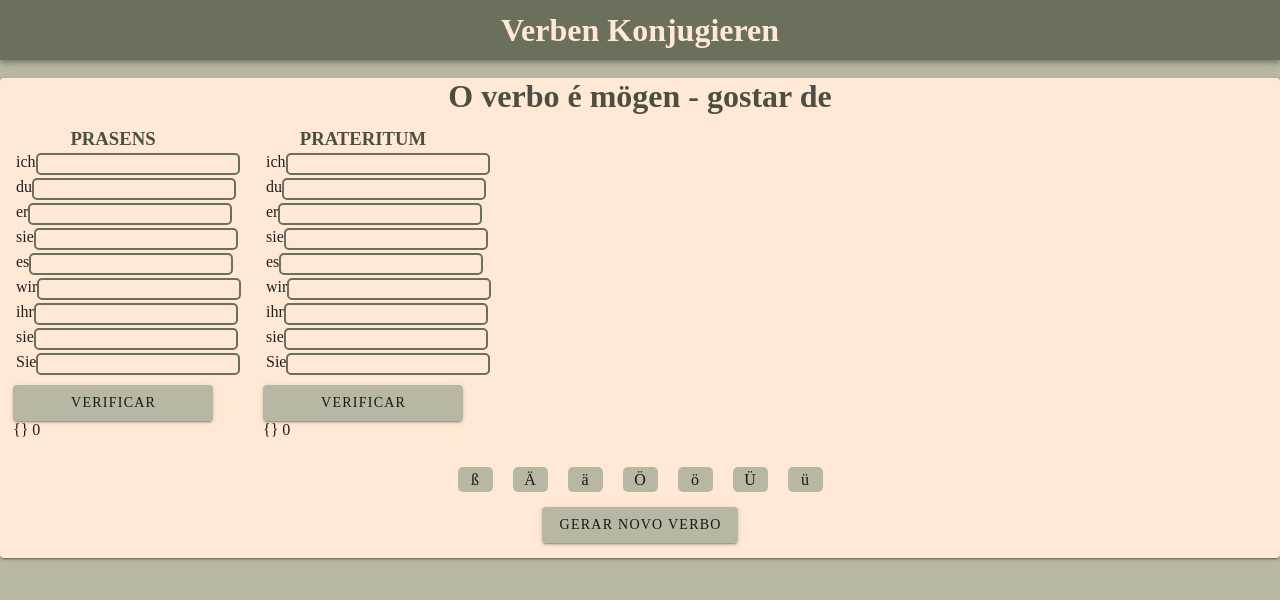
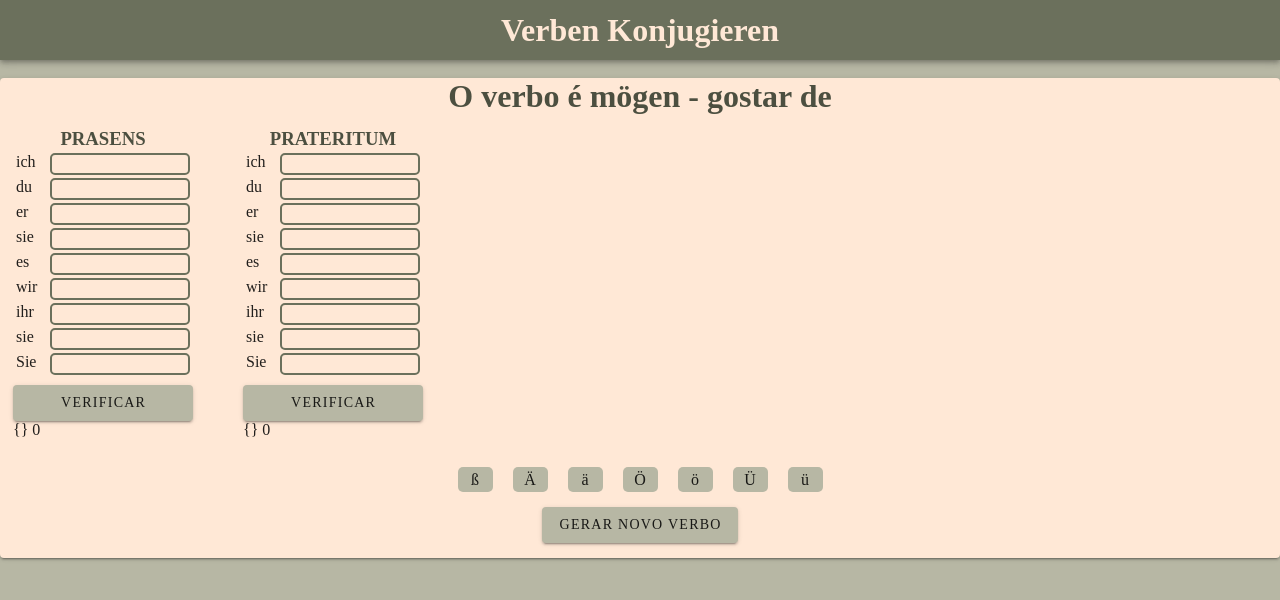
Before and after one commit to LelePG/verben-konjugieren, a Vue app in the folder verben/: page / in a window 1280 px wide. Shown: the top 600 px of the page. Built offline with nearby package versions, Linux system fonts and the light colour scheme.

Commit message:
criação da store vuex

```diff
--- a/verben/package.json
+++ b/verben/package.json
@@ -10,8 +10,10 @@
   "dependencies": {
     "core-js": "^3.6.5",
     "german-verbs": "^4.0.1",
+    "raw-loader": "^4.0.2",
     "vue": "^2.6.11",
-    "vuetify": "^2.4.0"
+    "vuetify": "^2.4.0",
+    "vuex": "^3.6.2"
   },
   "devDependencies": {
     "@vue/cli-plugin-babel": "~4.5.0",
--- a/verben/src/components/conjugacoes.vue
+++ b/verben/src/components/conjugacoes.vue
@@ -97,7 +97,6 @@ export default {
            const elementoAtual = this.$el
             for (let conjugacaoEntry of conjugacoes ){
                 let inputRespectivo = elementoAtual.querySelector(`[name=${conjugacaoEntry[0]}]`)
-
                 if(inputRespectivo.classList.contains("certo")){
                     continue
                 }
@@ -122,7 +121,7 @@ export default {
 <style>
 div.conjugacoes {
   margin: 25px;
-  width: 200px;
+  width: 180px;
 }
 h3#tempoVerbal {
   text-align: center;
@@ -132,7 +131,13 @@ h3#tempoVerbal {
 input[type="text"] {
   border: 2px solid #6b705c;
   border-radius: 5px;
+  width: 140px;
 }
+
+input[type="text"]:focus {
+ background-color:black
+}
+
 ul#tentantivasUsuario {
   list-style-type: none;
   margin-bottom: 10px;
@@ -144,6 +149,10 @@ ul#tentantivasUsuario li {
   margin : 3px;
 }
 
+ul#tentantivasUsuario li span{
+  width:30px;
+}
+
 .certo{
     background-color: rgba(14, 250, 14, 0.555);
 }
@@ -151,4 +160,5 @@ ul#tentantivasUsuario li {
 .errado{
     background-color: rgba(228, 59, 59, 0.808);
 }
+
 </style>
--- a/verben/src/main.js
+++ b/verben/src/main.js
@@ -1,6 +1,9 @@
 import Vue from 'vue'
 import App from './App.vue'
 import vuetify from './plugins/vuetify'
+import Vuex from './vuex/store.js'
+
+Vue.use(Vuex)
 
 Vue.config.productionTip = false
 
--- /dev/null
+++ b/verben/src/vuex/store.js
@@ -0,0 +1,28 @@
+import Vue from 'vue'
+import Vuex from 'vuex'
+
+Vue.use(Vuex)
+
+export default new Vuex.Store({
+  state: {
+    inputFocus: "",
+    pontos : 0
+  },
+  getters:{
+    getInputFocus(){
+      return this.$store.inputFocus
+    },
+    getPontos(){
+      return this.$store.pontos
+    }
+  },
+  mutations: {
+    setInputFocus(state, input) {
+     state.$store.input = input
+    },
+    setPontos(state, pontos){
+      state.$store.pontos += pontos
+    }
+
+  }
+})
```
Also changed, not shown: 2 other files (tests, documents, lock files or other folders).
